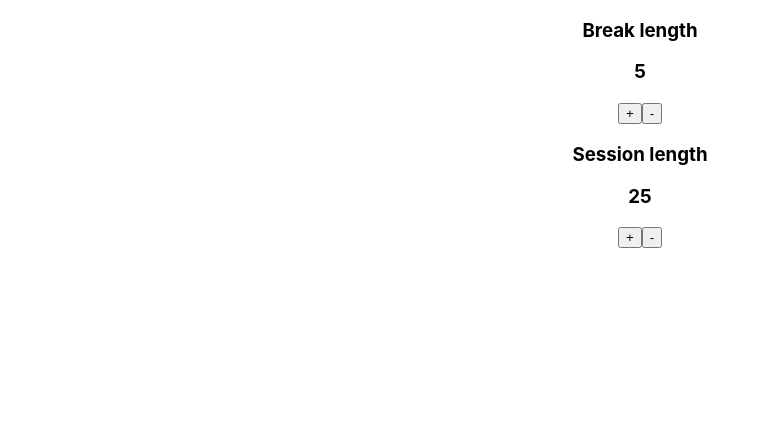
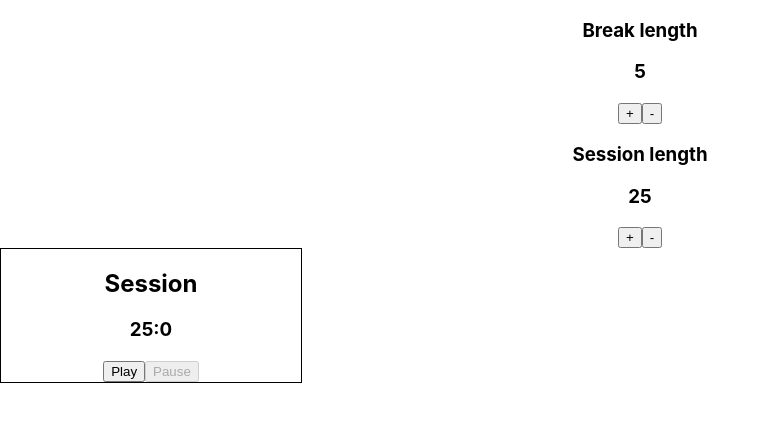
Before and after one commit to shaunb3/Pomodoro-Clock, a React (Create React App) app: page / in a window 1280 px wide. Shown: the top 422 px of the page, without its empty margins (0-770 px from the left). Built offline with nearby package versions, Linux system fonts and the light colour scheme.

Commit message:
session time and break time timers working

```diff
--- a/src/App.css
+++ b/src/App.css
@@ -2,37 +2,9 @@
   text-align: center;
 }
 
-.App-logo {
-  height: 40vmin;
-  pointer-events: none;
+
+.display{
+  border: 1px solid black;
+  width:300px;
+
 }
-
-@media (prefers-reduced-motion: no-preference) {
-  .App-logo {
-    animation: App-logo-spin infinite 20s linear;
-  }
-}
-
-.App-header {
-  background-color: #282c34;
-  min-height: 100vh;
-  display: flex;
-  flex-direction: column;
-  align-items: center;
-  justify-content: center;
-  font-size: calc(10px + 2vmin);
-  color: white;
-}
-
-.App-link {
-  color: #61dafb;
-}
-
-@keyframes App-logo-spin {
-  from {
-    transform: rotate(0deg);
-  }
-  to {
-    transform: rotate(360deg);
-  }
-}
--- a/src/App.js
+++ b/src/App.js
@@ -1,13 +1,59 @@
 import React,{Component} from 'react';
 
 import './App.css';
-
+let sessionInterval
 class App extends Component {
 
   state={
     breakLength:5,
-    sessionLength:25
+    sessionLength:25,
+    sessionTimeRemaining: 25*60,
+    sessionActive:false,
+    breakActive:false,
+    currentDisplay:"Session"
   }
+
+
+playPause=()=>{
+
+
+
+  if(this.state.sessionActive === false){
+
+
+      sessionInterval = setInterval(()=>{
+
+
+      if(this.state.sessionTimeRemaining===0){
+
+        this.state.currentDisplay==="Session" ?
+          this.setState({
+            sessionTimeRemaining:this.state.breakLength*60 ,currentDisplay:"Break"})
+            :this.setState({
+            sessionTimeRemaining:this.state.sessionLength*60 ,currentDisplay:"Session"})
+      }
+      else{
+        this.setState((prevState) => {return    {sessionTimeRemaining:prevState.sessionTimeRemaining -1}})
+      }
+
+
+    },1000)
+    this.setState({sessionActive:true})
+
+
+  }
+  else{
+    clearInterval(sessionInterval)
+    this.setState({sessionActive:false})
+
+
+  }
+
+
+
+}
+
+
 
   handleClick=(event)=>{
     if(this.state.breakLength<1 || this.state.sessionLength<1){
@@ -35,11 +81,20 @@ class App extends Component {
     }
 
 
-
   }
 
+componentDidUpdate(prevProps,prevState) {
+  // Typical usage (don't forget to compare props):
+  if (this.state.sessionLength !== prevState.sessionLength) {
+    this.setState({sessionTimeRemaining:this.state.sessionLength*60})
+  }
+} //needs prevProps enent not using, else infinite loop
+
+
 render(){
+
     return (
+
     <div className="App">
       <div className="break">
         <h3 id="break-label">Break length</h3>
@@ -54,6 +109,17 @@ render(){
         <button id="session-increment"  onClick={this.handleClick}>+</button>
         <button id="session-decrement" onClick={this.handleClick} disabled={this.state.sessionLength===1 ? true: false}>-</button>
       </div>
+
+      <div className="display">
+      <h2>{this.state.currentDisplay}</h2>
+        <h3>{`${Math.floor(this.state.sessionTimeRemaining/60)}:${this.state.sessionTimeRemaining%60} `}</h3>
+        <button onClick={this.playPause} disabled={this.state.sessionActive}>Play</button>
+        <button onClick={this.playPause} disabled={!this.state.sessionActive}>Pause</button>
+      </div>
+
+
+
+
     </div>
   );
 }
```
